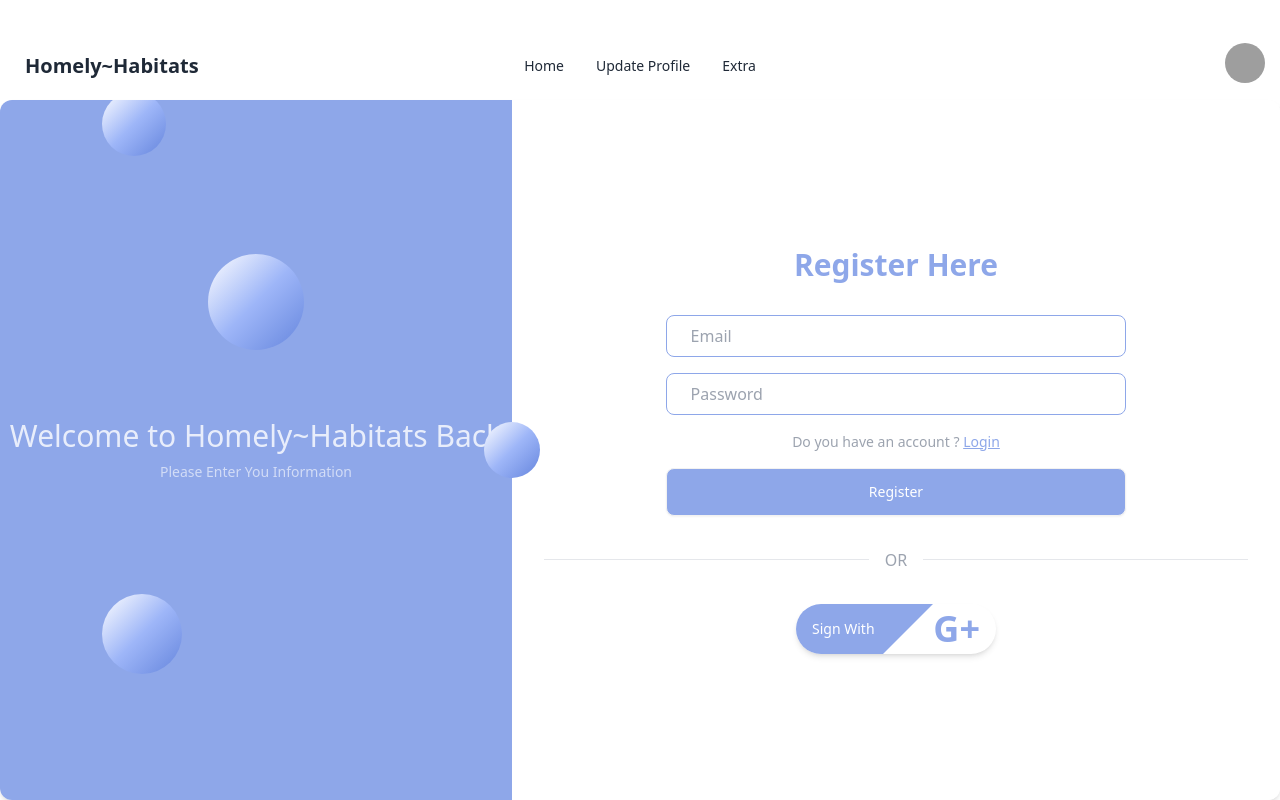
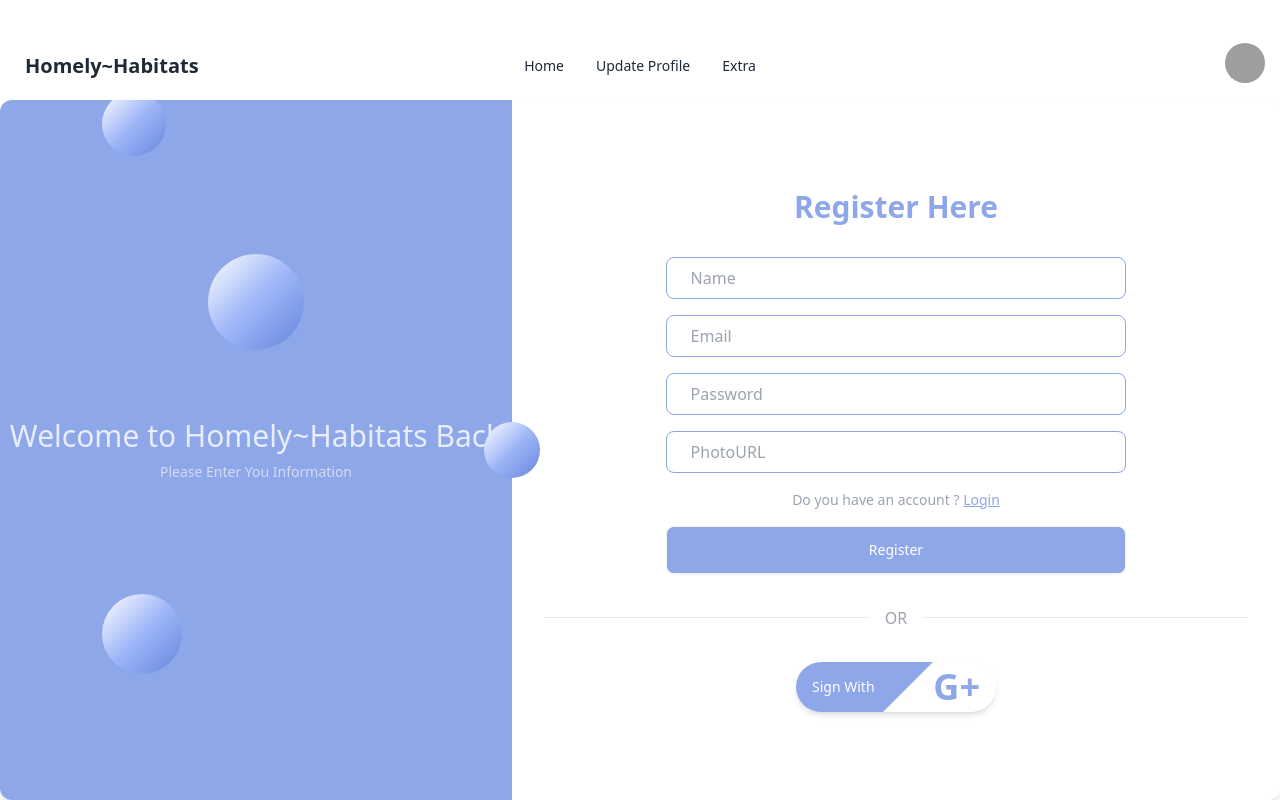
Before and after one commit to Sakibft/Sale-Home-.-com-, a React (Vite) app: page /register in a window 1280 px wide. Built offline with nearby package versions, Linux system fonts and the light colour scheme; grey boxes are pictures that could not be loaded.

Commit message:
Added new two input fild in Register page >>whose nam> ....>>> Name,PhotoURL

```diff
--- a/src/Pages/Register.jsx
+++ b/src/Pages/Register.jsx
@@ -22,8 +22,10 @@ const Register = () => {
         <div className="flex w-full flex-col justify-center bg-white py-10 lg:w-[60%]">
             <h2 className="pb-8 text-center text-3xl font-bold text-[#8EA7E9]">Register Here</h2>
             <form className="flex  w-full flex-col items-center justify-center gap-4">
+                <input className="w-[80%] rounded-lg border border-[#8EA7E9] px-6 py-2 focus:outline-none focus:ring-2 focus:ring-[#8EA7E9]/50 md:w-[60%]" type="text" placeholder="Name" name="name"/>
                 <input className="w-[80%] rounded-lg border border-[#8EA7E9] px-6 py-2 focus:outline-none focus:ring-2 focus:ring-[#8EA7E9]/50 md:w-[60%]" type="email" placeholder="Email" name="email"/>
                 <input className="w-[80%] rounded-lg border border-[#8EA7E9] px-6 py-2 focus:outline-none focus:ring-2 focus:ring-[#8EA7E9]/50 md:w-[60%]" type="password" placeholder="Password" name="password"/>
+                <input className="w-[80%] rounded-lg border border-[#8EA7E9] px-6 py-2 focus:outline-none focus:ring-2 focus:ring-[#8EA7E9]/50 md:w-[60%]" type="text" placeholder="PhotoURL" name="photo"/>
                 <p className="text-[14px] text-gray-400">Do you have an account ? <Link to='/login' className="text-[#8EA7E9] underline">Login</Link ></p>
 
                 <button className="btn w-[80%] rounded-lg bg-[#8EA7E9] px-6 py-2 font-medium text-white md:w-[60%]" >Register</button>
```
